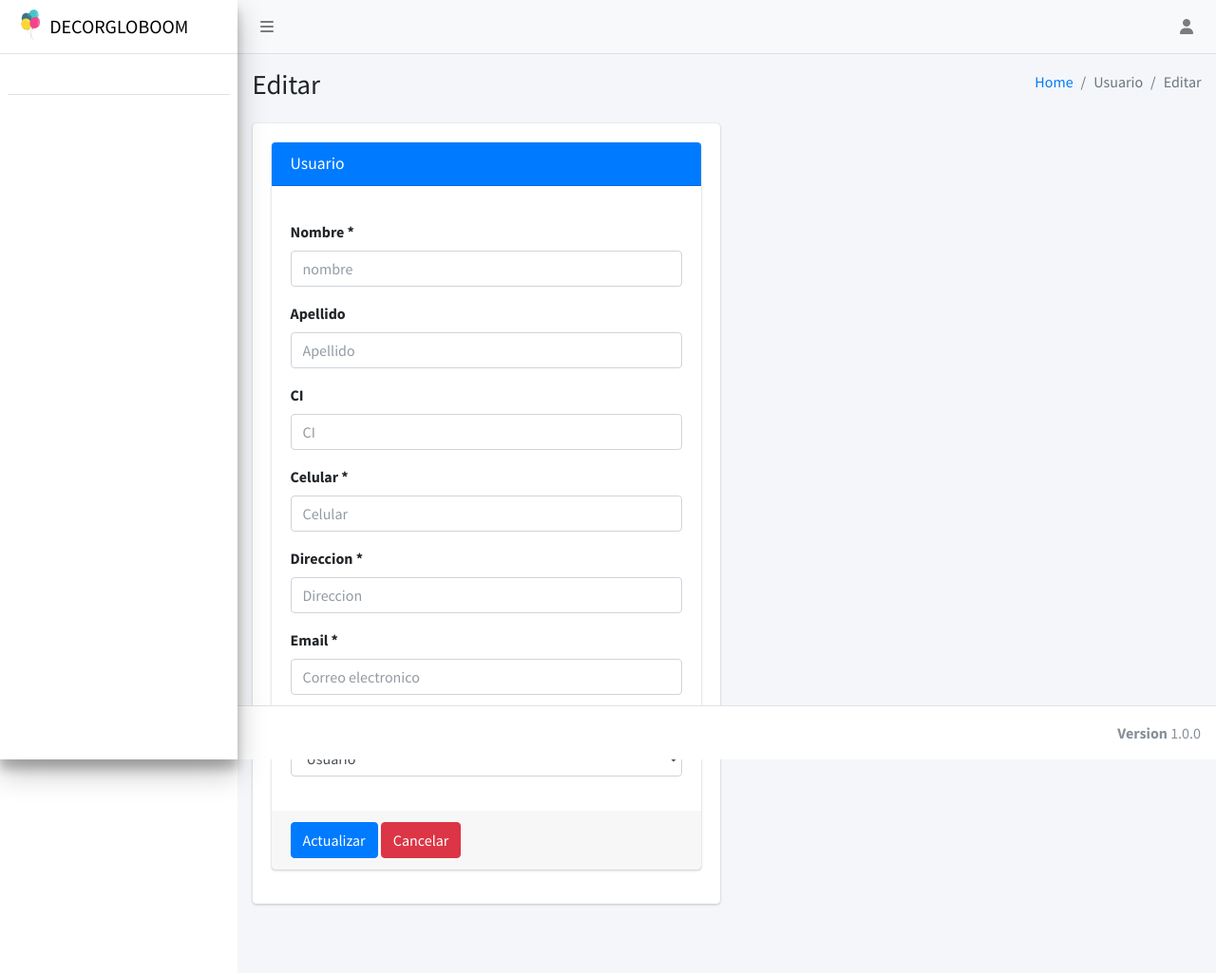
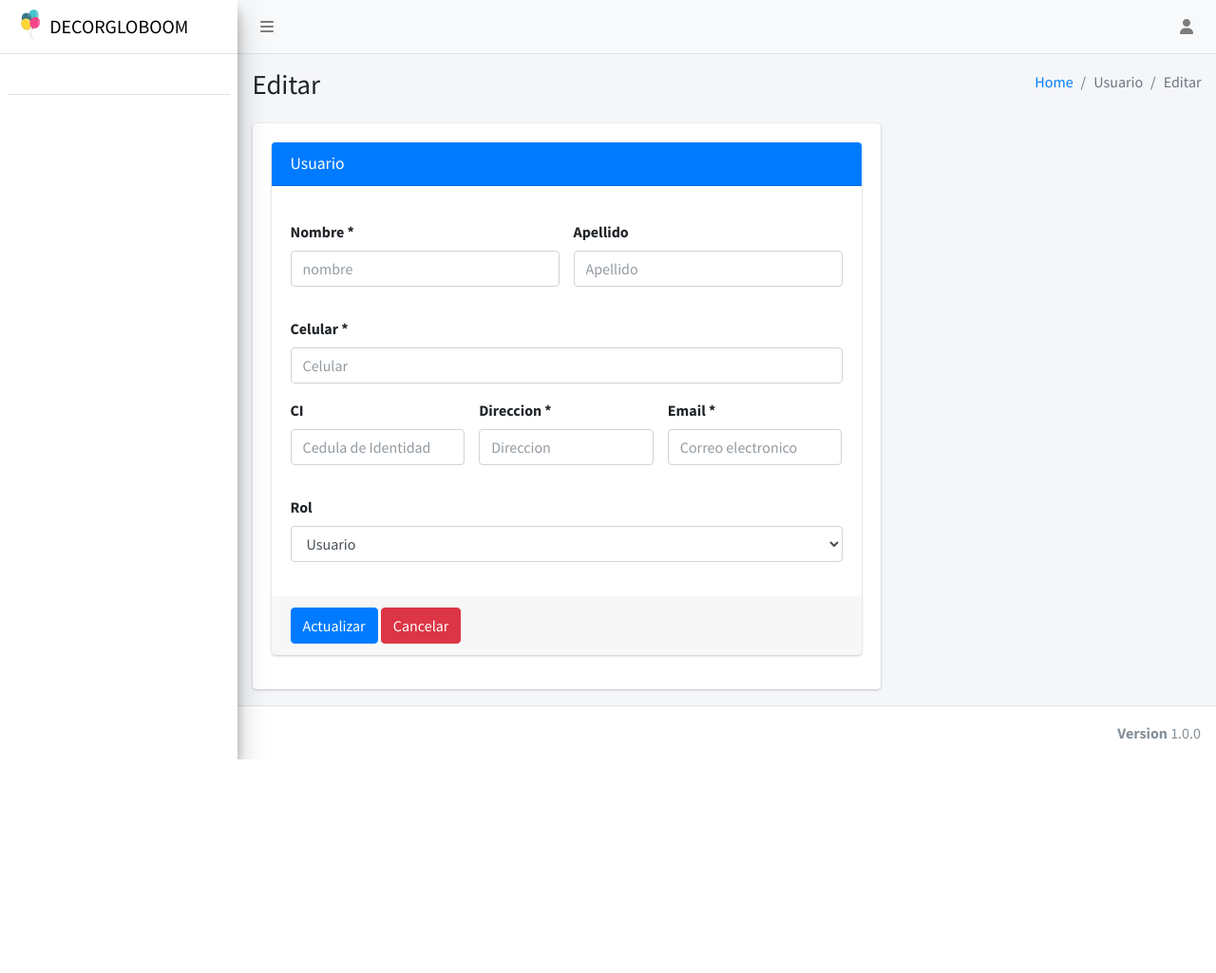
Before and after one commit to aspeti/decorgloboom, a CodeIgniter app: page /decorgloboom/index.php/usuarios/edit/1 in a window 1280 px wide. Shown: the whole page at 95% size. After the commit the page ends 800 px from the top, so only its background shows below. Run offline with CodeIgniter, Linux system fonts and the light colour scheme; data that the repository does not hold is empty; some libraries are stand-ins or nearby versions.

Commit message:
Task006 edited from edit user

```diff
--- a/application/views/admin/Usuarios/edit.php
+++ b/application/views/admin/Usuarios/edit.php
@@ -21,7 +21,7 @@
     <section class="content">
       <div class="container-fluid">
         <div class="row">
-          <div class="col-6">
+          <div class="col-8">
 
             <div class="card">
               <!-- /.card-header -->
@@ -49,41 +49,49 @@
                   <div class="form-group">
                     <input type="hidden" name="idusuario" value="<?php echo $usuario->id_usuario; ?>">
                   </div>
-                  <div class="form-group">
+                  <div class="form-group row">
+
+
+                    <div class="form-group col-md-6">
                       <label for="nombre">Nombre *</label>
                       <input type="text" class="form-control <?php echo !empty(form_error("nombre")) ? 'is-invalid':'';?>"
                             placeholder="nombre" name="nombre" id="nombre" value="<?php echo !empty(form_error("nombre")) ? set_value("nombre") : $usuario->nombre; ?>">
                             <?php echo form_error("nombre","<span class='help-block'>","</span>")?>
                     </div>
-                  <div class="form-group">
+                    <div class="form-group col-md-6">
                       <label for="apellido">Apellido</label>
                       <input type="text" class="form-control <?php echo !empty(form_error("apellido")) ? 'is-invalid':'';?>"
                             placeholder="Apellido" name="apellido" id="apellido" value="<?php echo !empty(form_error("apellido")) ? set_value("apellido") : $usuario->apellido; ?>">
                             <?php echo form_error("nombre","<span class='help-block'>","</span>")?>
                     </div>
-                  <div class="form-group">
-                    <label for="ci">CI</label>
-                    <input type="text" class="form-control" placeholder="CI" name="ci" value="<?php echo $usuario->ci; ?>">
+
                   </div>
+
                   <div class="form-group">
                     <label for="celular">Celular *</label>
                     <input type="text" class="form-control <?php echo !empty(form_error("celular")) ? 'is-invalid':'';?>"
                             placeholder="Celular" name="celular" id="celular" value="<?php echo !empty(form_error("celular")) ? set_value("celular") : $usuario->celular; ?>">
                             <?php echo form_error("celular","<span class='help-block'>","</span>")?>
                   </div>
-                  <div class="form-group">
+
+                  <div class="form-group row">
+                    <div class="form-group col-md-4">
+                      <label for="ci">CI</label>
+                      <input type="text" class="form-control" placeholder="Cedula de Identidad" name="ci" value="<?php echo $usuario->ci; ?>">
+                    </div>
+                    <div class="form-group col-md-4">
                       <label for="direccion">Direccion *</label>
                       <input type="text" class="form-control <?php echo !empty(form_error("direccion")) ? 'is-invalid':'';?>"
                               placeholder="Direccion" name="direccion" id="direccion" value="<?php echo !empty(form_error("direccion")) ? set_value("direccion") : $usuario->direccion; ?>">
                               <?php echo form_error("direccion","<span class='help-block'>","</span>")?>
                     </div>
-                  <div class="form-group">
+                    <div class="form-group col-md-4">
                       <label for="email">Email *</label>
                       <input type="text" class="form-control <?php echo !empty(form_error("email")) ? 'is-invalid':'';?>"
                               placeholder="Correo electronico" name="email" id="email" value="<?php echo !empty(form_error("email")) ? set_value("email") : $usuario->email; ?>">
                               <?php echo form_error("email","<span class='help-block'>","</span>")?>
                     </div>
-
+                  </div>
 
                   <div class="form-group">
                         <label for="rol">Rol</label>
```
Lines whose indentation alone changed are shown as unchanged.
